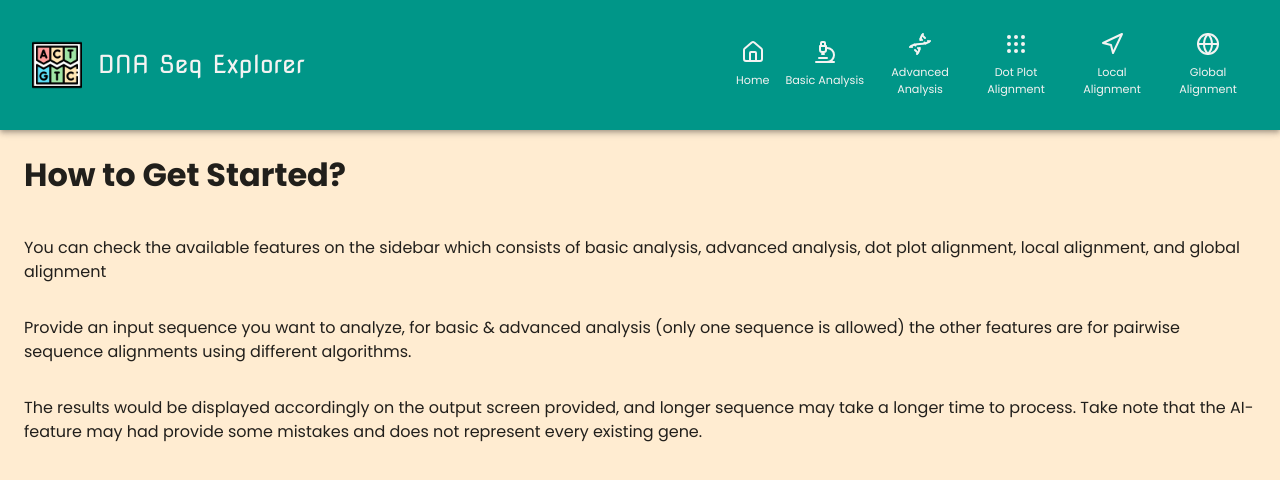
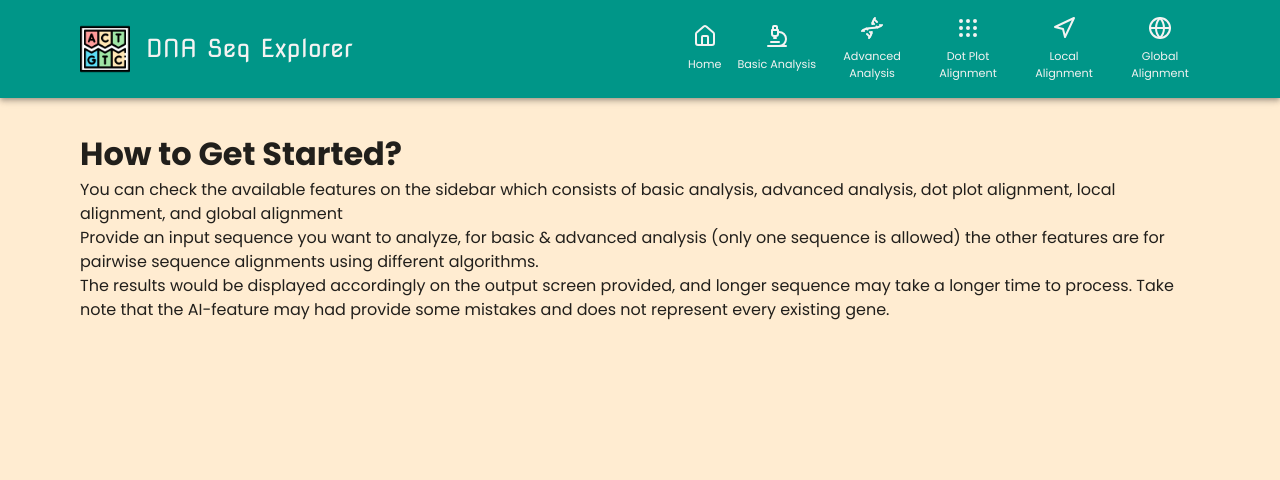
Before and after one commit to bryancastillo10/dna-seq-explorer, a React (Vite) app in the folder client/: page / in a window 1280 px wide. Shown: the top 480 px of the page. Built offline with nearby package versions, Linux system fonts and the light colour scheme.

Commit message:
🛠️ fix: navbar alignment

```diff
--- a/client/src/components/navigations/Navbar.tsx
+++ b/client/src/components/navigations/Navbar.tsx
@@ -1,6 +1,7 @@
 import { useState } from "react";
 import {
   AppBar,
+  Container,
   Typography,
   IconButton,
   Box,
@@ -27,7 +28,8 @@ const Navbar = () => {
 
   return (
     <AppBar position="static">
-        <Toolbar sx={{padding: 4}} disableGutters>
+      <Container maxWidth="lg">
+        <Toolbar sx={{p: 2}} disableGutters>
           <Box
             component="img"
             src={AppLogo}
@@ -50,6 +52,7 @@ const Navbar = () => {
             </>
           ) }
         </Toolbar>
+      </Container>
     </AppBar>
   );
 }
--- a/client/src/index.css
+++ b/client/src/index.css
@@ -1,2 +1,8 @@
 @import url('https://fonts.googleapis.com/css2?family=Poppins:ital,wght@0,100;0,200;0,300;0,400;0,500;0,600;0,700;0,800;0,900;1,100;1,200;1,300;1,400;1,500;1,600;1,700;1,800;1,900&display=swap');
 @import url('https://fonts.googleapis.com/css2?family=Nova+Square&display=swap');
+
+* {
+    padding: 0;
+    margin: 0;
+    box-sizing: border-box;
+}
--- a/client/src/routes/__root.tsx
+++ b/client/src/routes/__root.tsx
@@ -1,6 +1,6 @@
 import * as React from 'react'
 import { Outlet, createRootRoute } from '@tanstack/react-router'
-import { Container } from '@mui/material'
+import { Container, Stack } from '@mui/material'
 import Navbar from '@/components/navigations/Navbar'
 
 export const Route = createRootRoute({
@@ -10,10 +10,13 @@ export const Route = createRootRoute({
 function RootComponent() {
   return (
     <React.Fragment>
-        <Navbar/>
-        <Container maxWidth="xl">
+      <Navbar/>
+      <Container maxWidth="lg" sx={{ p: 2 }}>
+        <Stack padding={2}>
           <Outlet />
-        </Container>
+        </Stack>
+      </Container>
+
     </React.Fragment>
   )
 }
```
